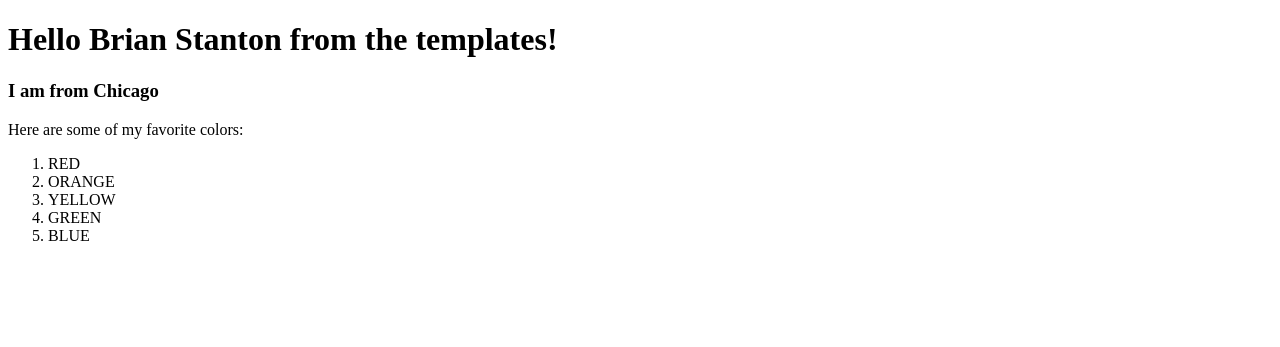
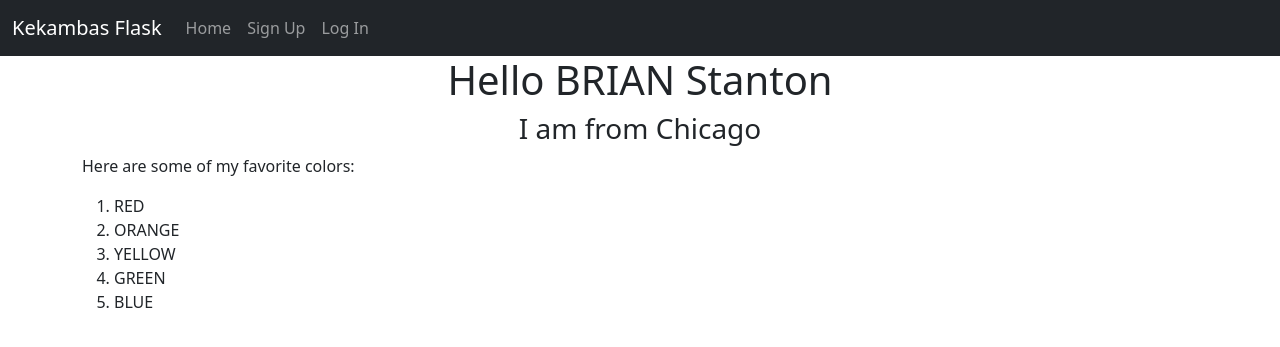
Before and after one commit to andycapaldo/kekambas-132_flask_blog, a Flask app: page / in a window 1280 px wide. Shown: the top 347 px of the page. Run offline with Flask 3, Linux system fonts and the light colour scheme.

Commit message:
Add Bootstrap and nav.html

```diff
--- a/app/templates/index.html
+++ b/app/templates/index.html
@@ -4,21 +4,36 @@
     <meta charset="UTF-8">
     <meta name="viewport" content="width=device-width, initial-scale=1.0">
     <title>Kekambas Blog</title>
+    <link rel="stylesheet" href="https://cdn.jsdelivr.net/npm/bootstrap@5.3.2/dist/css/bootstrap.min.css">
 </head>
 <body>
-    <h1>Hello {{ first_name }} {{last_name}} from the templates!</h1>
+
+    {% include 'nav.html' %}
+
+    <div class="row">
+        <div class="col text-center">
+            <h1>Hello {{ first_name.upper() }} {{ last_name }}</h1>
+
             {% if first_name == 'Brian' %}
                 <h3>I am from Chicago</h3>
             {% else %}
                 <h3>Something interesting</h3>
             {% endif %}
+        </div>
+    </div>
 
+    <div class="container">
+        <div class="row">
+            <div class="col">
                 <p>Here are some of my favorite colors:</p>
                 <ol>
                     {% for color in colors %}
                         <li>{{ color.upper() }}</li>
                     {% endfor %}
                 </ol>
-
+            </div>
+        </div>
+    </div>
+<script src="https://cdn.jsdelivr.net/npm/bootstrap@5.3.2/dist/js/bootstrap.bundle.min.js"></script>
 </body>
 </html>
--- /dev/null
+++ b/app/templates/nav.html
@@ -0,0 +1,15 @@
+<nav class="navbar navbar-expand-lg bg-dark" data-bs-theme="dark">
+    <div class="container-fluid">
+        <a class="navbar-brand" href="#">Kekambas Flask</a>
+        <button class="navbar-toggler" type="button" data-bs-toggle="collapse" data-bs-target="#navbarNavAltMarkup" aria-controls="navbarNavAltMarkup" aria-expanded="false" aria-label="Toggle navigation">
+        <span class="navbar-toggler-icon"></span>
+        </button>
+        <div class="collapse navbar-collapse" id="navbarNavAltMarkup">
+            <div class="navbar-nav">
+                <a class="nav-link" href="#">Home</a>
+                <a class="nav-link" href="#">Sign Up</a>
+                <a class="nav-link" href="#">Log In</a>
+            </div>
+        </div>
+    </div>
+</nav>
```
Lines whose indentation alone changed are shown as unchanged.
